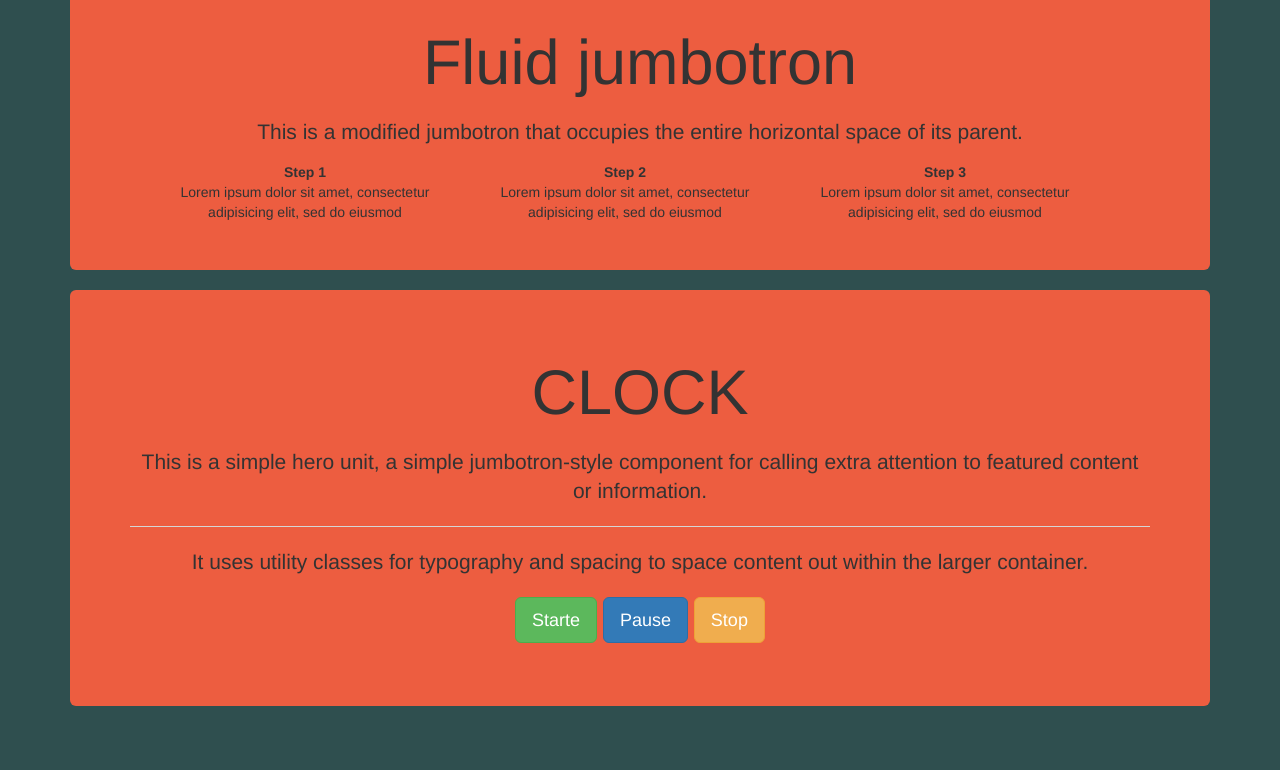
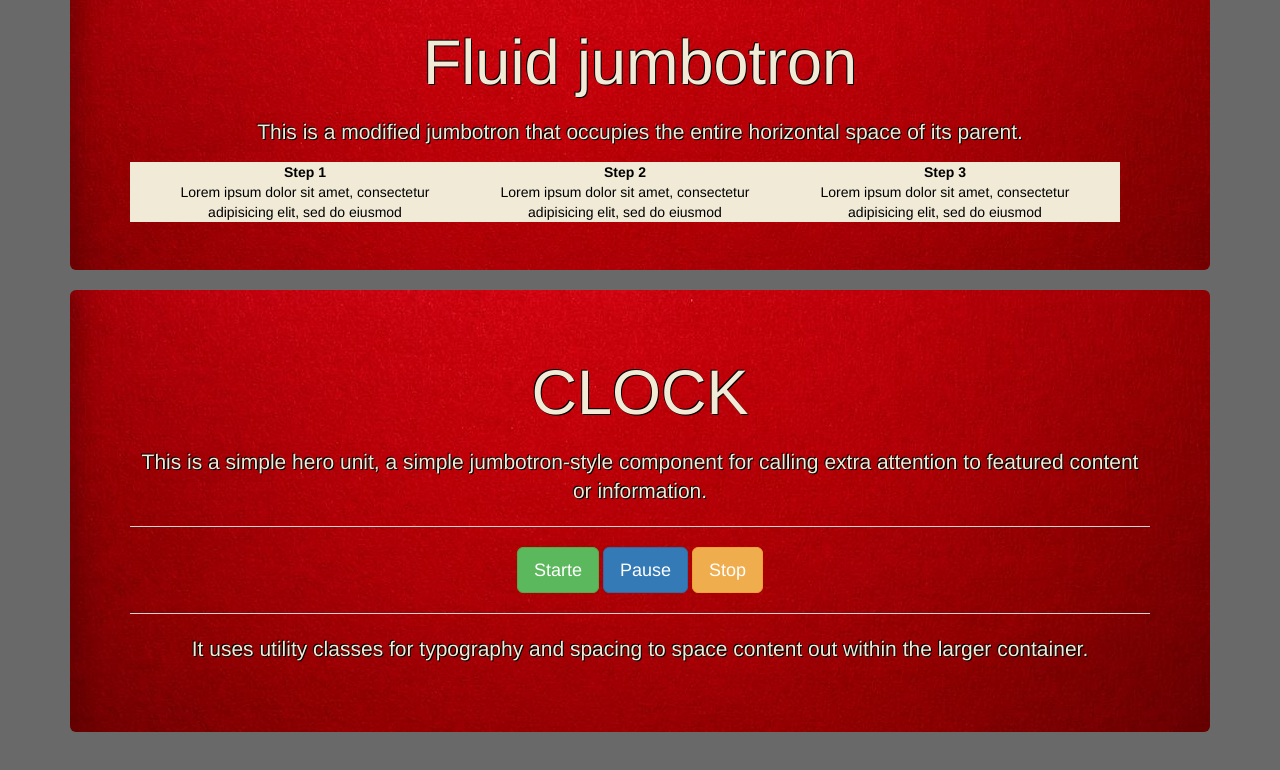
Before and after one commit to TaylorWhitlatch/Pomodoro-Clock, a plain HTML site: page index.html in a window 1280 px wide. Drawn offline with nearby package versions, Linux system fonts and the light colour scheme.

Commit message:
small schanges to layout

```diff
--- a/css/styles.css
+++ b/css/styles.css
@@ -1,22 +1,21 @@
 body {
-background-color: darkslategray;
+background-color: dimgray;
 }
 
 .jumbotron {
 	background-color:#ED5D40;
+	background: url('../images/background.jpg');
 
 
+
+    color: #F0EAD6;
+    text-shadow:
+    -1px -1px 0 #000,
+
+    1px 1px 0 #000;
 }
 
-.footer {
-    position: fixed;
-    left: 0;
-    bottom: 0;
-    width: 100%;
-    background-color: #ED5D40;
-    color: white;
-    text-align: center;
-}
+
 
 .lead {
 	margin-top: 20px;
@@ -27,6 +26,7 @@ background-color: darkslategray;
 	margin-top: -40px;
 	margin-bottom: 20px;
 
+
 }
 
 #time {
@@ -34,3 +34,18 @@ background-color: darkslategray;
 	height: 200px;
 	width: 300px;
 	}
+
+.steps {
+/* 	background-color: #F0EAD6; */
+	color: black;
+	text-shadow: none;
+	background-color: #F0EAD6;
+
+}
+
+#header-center {
+
+	border: none;
+
+
+}
--- a/index.html
+++ b/index.html
@@ -26,10 +26,10 @@
     <div class="col-xs-4" id="header-left">
     	<strong>Step 1</strong>
     </div>
-    <div class="col-xs-4" id="header-left">
+    <div class="col-xs-4" id="header-center">
     	<strong>Step 2</strong>
     </div>
-    <div class="col-xs-4" id="header-left">
+    <div class="col-xs-4" id="header-right">
     	<strong>Step 3</strong>
     </div>
 </div>
@@ -38,7 +38,7 @@
     	Lorem ipsum dolor sit amet, consectetur adipisicing elit, sed do eiusmod
 
     </div>
-    <div class="col-xs-4" id="header-left">
+    <div class="col-xs-4" id="header-center">
     	Lorem ipsum dolor sit amet, consectetur adipisicing elit, sed do eiusmod
     </div>
     <div class="col-xs-4" id="header-left">
@@ -59,17 +59,23 @@
 
 <div class="jumbotron text-center">
   <h1 class="display-3">CLOCK</h1>
+
+
   <p class="lead">This is a simple hero unit, a simple jumbotron-style component for calling extra attention to featured content or information.</p>
-  <hr class="my-4">
-  <p>It uses utility classes for typography and spacing to space content out within the larger container.</p>
-
-  <p class="lead">
+<hr />
+  <div class="buttons">
     <button class="btn btn-success btn-lg" href="#" role="Start">Starte</a>
  </button>
   <button class="btn btn-primary btn-lg" href="#" role="Pause">Pause</a>
  </button>
  <button class="btn btn-warning btn-lg" href="#" role="Stop">Stop</a>
  </button>
+</div>
+  <hr class="my-4">
+  <p>It uses utility classes for typography and spacing to space content out within the larger container.</p>
+
+  <p class="lead">
+
 
 
 </div>
```
Also changed, not shown: images/background.jog.jpeg (added), images/background.jpg (added).
